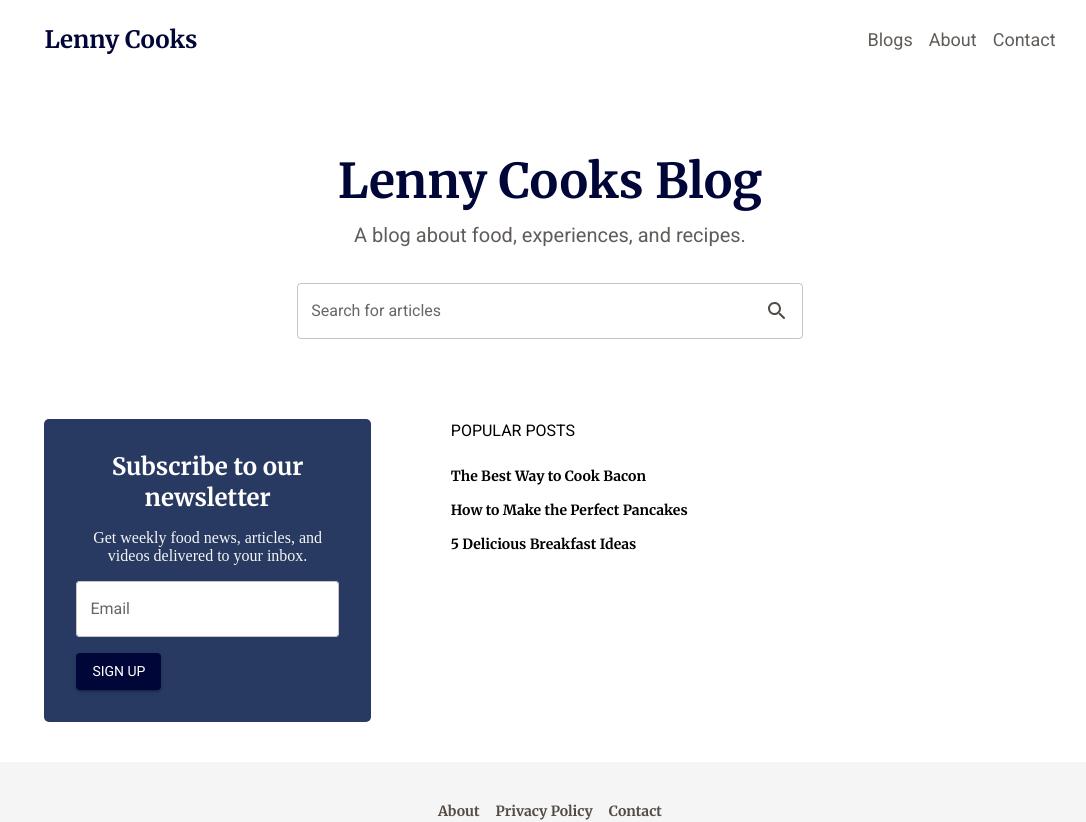
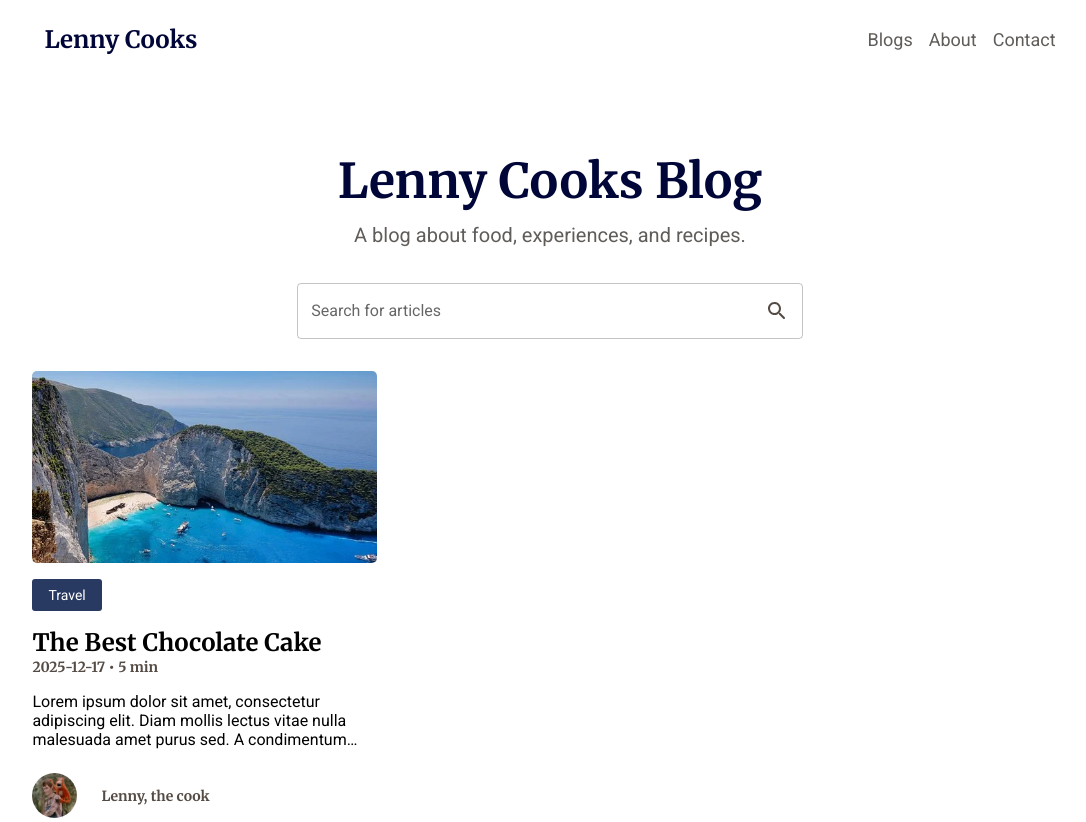
Before and after one commit to Marumo-ProG/lenny-cooks, a Next.js app: page / in a window 1280 px wide. Shown: the top 822 px of the page, without its empty margins (90-1176 px from the left). Built offline with nearby package versions, Linux system fonts and the light colour scheme; what @mui/material-nextjs would draw is missing.

Commit message:
blog card done

```diff
--- /dev/null
+++ b/src/app/components/BlogCard.js
@@ -0,0 +1,79 @@
+// next components
+import Link from "next/link";
+import Image from "next/image";
+
+// MUI
+import Typography from "@mui/material/Typography";
+import Stack from "@mui/material/Stack";
+import Chip from "@mui/material/Chip";
+import Avatar from "@mui/material/Avatar";
+import Box from "@mui/material/Box";
+
+// Utils
+import { Colors } from "@/common/constants";
+
+const BlogCard = ({ blog }) => {
+    return (
+        <Stack
+            spacing={2}
+            width={"100%"}
+            sx={{ borderRadiusTopLeft: "5px", borderRadiusTopRight: "5px", overflow: "hidden" }}
+        >
+            <Box sx={{ width: "100%", maxHeight: "278px", aspectRatio: "510/278" }}>
+                <Image
+                    src={blog.image}
+                    sizes="100vw"
+                    alt="Lenny cooks blog"
+                    style={{
+                        objectFit: "cover",
+                        width: "100%",
+                        height: "100%",
+                        borderRadius: "5px",
+                    }}
+                />
+            </Box>
+            <Chip label={blog.category} />
+            <Stack spacing={2}>
+                <Stack>
+                    <Typography variant="miniTitle" sx={{ color: Colors.black }}>
+                        {blog.title}
+                    </Typography>
+                    <Typography variant="footerLink" sx={{}}>
+                        {blog.date} • {blog.readTime}
+                    </Typography>
+                </Stack>
+                <Stack spacing={3}>
+                    <Typography
+                        variant="body"
+                        sx={{
+                            color: Colors.black,
+                            maxHeight: "101px",
+                            textOverflow: "ellipsis",
+                            overflow: "hidden",
+                            display: "-webkit-box",
+                            WebkitLineClamp: 3,
+                            WebkitBoxOrient: "vertical",
+                        }}
+                    >
+                        {blog.description}
+                    </Typography>
+                    <Stack direction="row" alignItems={"center"} spacing={3}>
+                        <Image
+                            src={blog.author.image}
+                            alt={blog.author.name}
+                            width={45}
+                            height={45}
+                            style={{
+                                borderRadius: "50%",
+                                objectFit: "cover",
+                            }}
+                        />
+                        <Typography variant="footerLink">{blog.author.name}</Typography>
+                    </Stack>
+                </Stack>
+            </Stack>
+        </Stack>
+    );
+};
+
+export default BlogCard;
--- /dev/null
+++ b/src/app/containers/BlogList.js
@@ -0,0 +1,43 @@
+// MUI
+import Stack from "@mui/material/Stack";
+import Grid2 from "@mui/material/Grid";
+
+// Utils
+import { PageGutter, Colors } from "@/common/constants";
+
+// Components
+import BlogCard from "@/app/components/BlogCard";
+
+// Images
+import TestImage from "@/assets/images/test.png";
+import AvatarTestImage from "@/assets/images/avatar_test.jpg";
+
+const BlogList = ({ blogs }) => {
+    blogs = [
+        {
+            id: 1,
+            title: "The Best Chocolate Cake",
+            image: TestImage,
+            description:
+                "Lorem ipsum dolor sit amet, consectetur adipiscing elit. Diam mollis lectus vitae nulla malesuada amet purus sed. A condimentum tempus a egestas sodales diam cras.",
+            date: "2025-12-17",
+            category: "Travel",
+            readTime: "5 min",
+            author: {
+                name: "Lenny, the cook",
+                image: AvatarTestImage,
+            },
+        },
+    ];
+    return (
+        <Grid2 container spacing={3}>
+            {blogs.map((blog) => (
+                <Grid2 xs={12} sm={6} lg={4} key={blog.id}>
+                    <BlogCard blog={blog} />
+                </Grid2>
+            ))}
+        </Grid2>
+    );
+};
+
+export default BlogList;
--- a/src/app/page.js
+++ b/src/app/page.js
@@ -4,6 +4,9 @@ import Typography from "@mui/material/Typography";
 
 // Components
 import SearchBlogComponent from "./components/SearchBlogComponent";
+
+// Containers
+import BlogList from "./containers/BlogList";
 
 // Utils
 import { Colors, PageGutter } from "@/common/constants";
@@ -30,6 +33,7 @@ const Landing = () => {
                 <Stack sx={{ width: "50%" }}>
                     <SearchBlogComponent />
                 </Stack>
+                <BlogList />
             </Stack>
         </Stack>
     );
--- a/src/common/theme.js
+++ b/src/common/theme.js
@@ -19,8 +19,27 @@ const roboto = Roboto({
 });
 
 const theme = createTheme({
+    components: {
+        MuiChip: {
+            styleOverrides: {
+                root: {
+                    backgroundColor: Colors.tag,
+                    borderRadius: "3px",
+                    width: "fit-content",
+                    padding: "2px 4px",
+                    color: Colors.white,
+                    fontSize: "14px",
+                },
+            },
+        },
+    },
     typography: {
         fontFamily: roboto.style.fontFamily, // Default font family
+        body: {
+            fontFamily: roboto.style.fontFamily,
+            fontSize: "16px",
+            color: Colors.greyDark,
+        },
         link: {
             fontFamily: roboto.style.fontFamily,
             fontSize: "18px",
```
Also changed, not shown: src/assets/images/avatar_test.jpg (added), src/assets/images/test.png (added).
